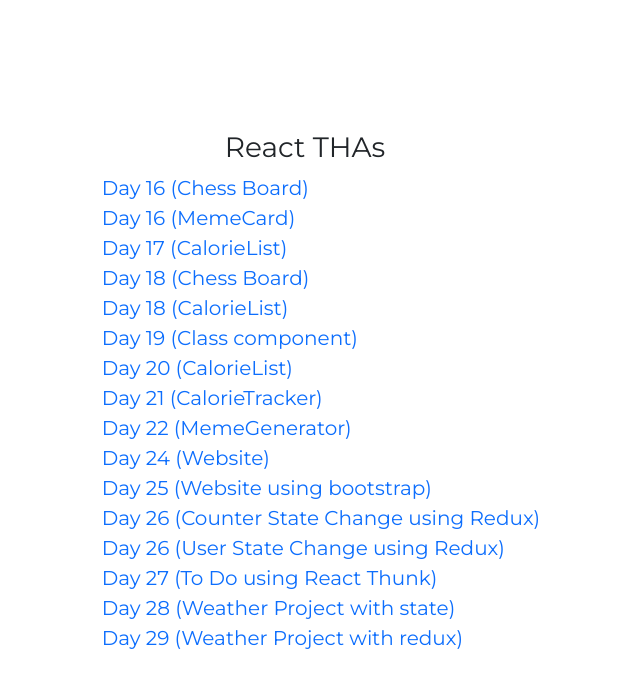
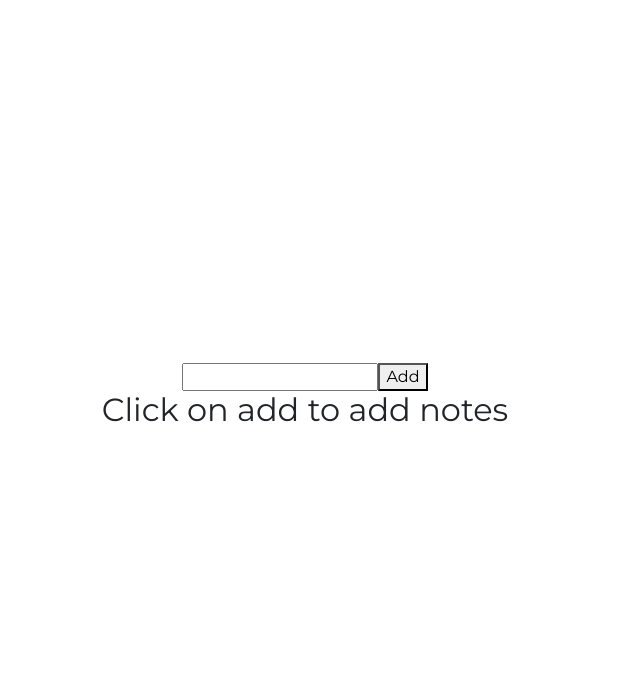
Before and after one commit to siddharth20190428/Frontend-THAs, a React (Create React App) app in the folder react-thas/: page /#/day34 in a window 1280 px wide. Shown: the top 688 px of the page, without its empty margins (335-975 px from the left). Built offline with nearby package versions, Linux system fonts and the light colour scheme.

Commit message:
day 34 added

```diff
--- a/react-thas/package.json
+++ b/react-thas/package.json
@@ -7,6 +7,9 @@
     "@testing-library/jest-dom": "^5.14.1",
     "@testing-library/react": "^11.2.7",
     "@testing-library/user-event": "^12.8.3",
+    "@types/node": "^16.6.0",
+    "@types/react": "^17.0.17",
+    "@types/react-dom": "^17.0.9",
     "bootstrap": "^5.0.2",
     "react": "^17.0.2",
     "react-dom": "^17.0.2",
@@ -17,6 +20,7 @@
     "redux": "^4.1.0",
     "redux-logger": "^3.0.6",
     "redux-thunk": "^2.3.0",
+    "typescript": "^4.3.5",
     "web-vitals": "^1.1.2"
   },
   "scripts": {
--- a/react-thas/src/App.js
+++ b/react-thas/src/App.js
@@ -22,8 +22,10 @@
 import store from "./Day 26/store";
 import todoStore from "./Day 27/todoStore";
 import weatherStore from "./Day 29/weatherStore";
+import countStore from "./Day 34/countStore";
 
 import { Provider } from "react-redux";
+import CounterInTSX from "./Day 34/CounterInTSX";
 
 function App() {
   return (
@@ -90,6 +92,15 @@
               </Provider>
             )}
           />
+          <Route
+            exact
+            path="/day34/"
+            component={() => (
+              <Provider store={countStore}>
+                <CounterInTSX />
+              </Provider>
+            )}
+          />
           <Route exact path="/" component={Home} />
           <Home />
         </Switch>
--- /dev/null
+++ b/react-thas/src/Day 34/Counter.css
@@ -0,0 +1,6 @@
+.day-34 button {
+  min-width: 50px;
+}
+.day-34 .notes h3 {
+  display: inline-block;
+}
--- /dev/null
+++ b/react-thas/src/Day 34/CounterInTSX.tsx
@@ -0,0 +1,48 @@
+import { useDispatch, useSelector } from "react-redux";
+import { reducerType } from "./reducers";
+import { addNote, deleteNote } from "./actions";
+import "./Counter.css";
+import { useState } from "react";
+
+const CounterInTSX = () => {
+  const [input, setInput] = useState<string>("");
+  const notes = useSelector((state: reducerType) => state.notes);
+  const dispatch = useDispatch();
+  return (
+    <div className="day-34 center-page">
+      <div>
+        <input
+          type="text"
+          value={input}
+          onChange={(e) => setInput(e.target.value)}
+        />
+        <button
+          onClick={() => {
+            dispatch(addNote(input));
+            setInput("");
+          }}
+        >
+          Add
+        </button>
+      </div>
+      <div className="notes">
+        {!notes.length ? (
+          <h2>Click on add to add notes</h2>
+        ) : (
+          <ul>
+            {notes.map((note: string, ind: number) => (
+              <li key={ind}>
+                <h3>{note}</h3>
+                <button onClick={() => dispatch(deleteNote(ind))}>
+                  Delete
+                </button>
+              </li>
+            ))}
+          </ul>
+        )}
+      </div>
+    </div>
+  );
+};
+
+export default CounterInTSX;
--- /dev/null
+++ b/react-thas/src/Day 34/actions/index.ts
@@ -0,0 +1,14 @@
+const addNote = (name: string) => {
+    return {
+        type: "ADD_NOTE",
+        payload: name
+    };
+};
+const deleteNote = (id: number) => {
+    return {
+        type: "DELETE_NOTE",
+        payload: id
+    };
+};
+
+export { addNote, deleteNote };
--- /dev/null
+++ b/react-thas/src/Day 34/countStore.ts
@@ -0,0 +1,7 @@
+import { createStore } from "redux";
+
+import rootReducer from "./reducers";
+
+const store = createStore(rootReducer)
+
+export default store
--- /dev/null
+++ b/react-thas/src/Day 34/reducers/index.ts
@@ -0,0 +1,7 @@
+import { combineReducers } from "redux";
+import { notesReducer } from "./notesReducer"
+
+const rootReducer = combineReducers({ notes: notesReducer })
+export type reducerType = ReturnType<typeof rootReducer>
+
+export default rootReducer
--- /dev/null
+++ b/react-thas/src/Day 34/reducers/notesReducer.ts
@@ -0,0 +1,22 @@
+interface addNoteAction {
+    type: "ADD_NOTE",
+    payload: string
+}
+interface deleteNoteAction {
+    type: "DELETE_NOTE",
+    payload: number
+}
+
+type ActionType = addNoteAction | deleteNoteAction
+
+const notesReducer = (state: any = [], action: ActionType) => {
+    switch (action.type) {
+        case "ADD_NOTE":
+            return [...state, action.payload]
+        case "DELETE_NOTE":
+            return state.filter((_: string, ind: number) => ind !== action.payload)
+        default:
+            return state
+    }
+}
+export { notesReducer }
--- a/react-thas/src/Home.js
+++ b/react-thas/src/Home.js
@@ -58,6 +58,9 @@
         <li>
           <Link to="/day29/">Day 29 (Weather Project with redux)</Link>
         </li>
+        <li>
+          <Link to="/day34/">Day 34 (Counter with redux in TS)</Link>
+        </li>
       </ul>
     </div>
   );
--- /dev/null
+++ b/react-thas/src/react-app-env.d.ts
@@ -0,0 +1 @@
+/// <reference types="react-scripts" />
```
Also changed, not shown: react-thas/tsconfig.json (added, +26 -0 lines), 2 other files (tests, documents, lock files or other folders).
